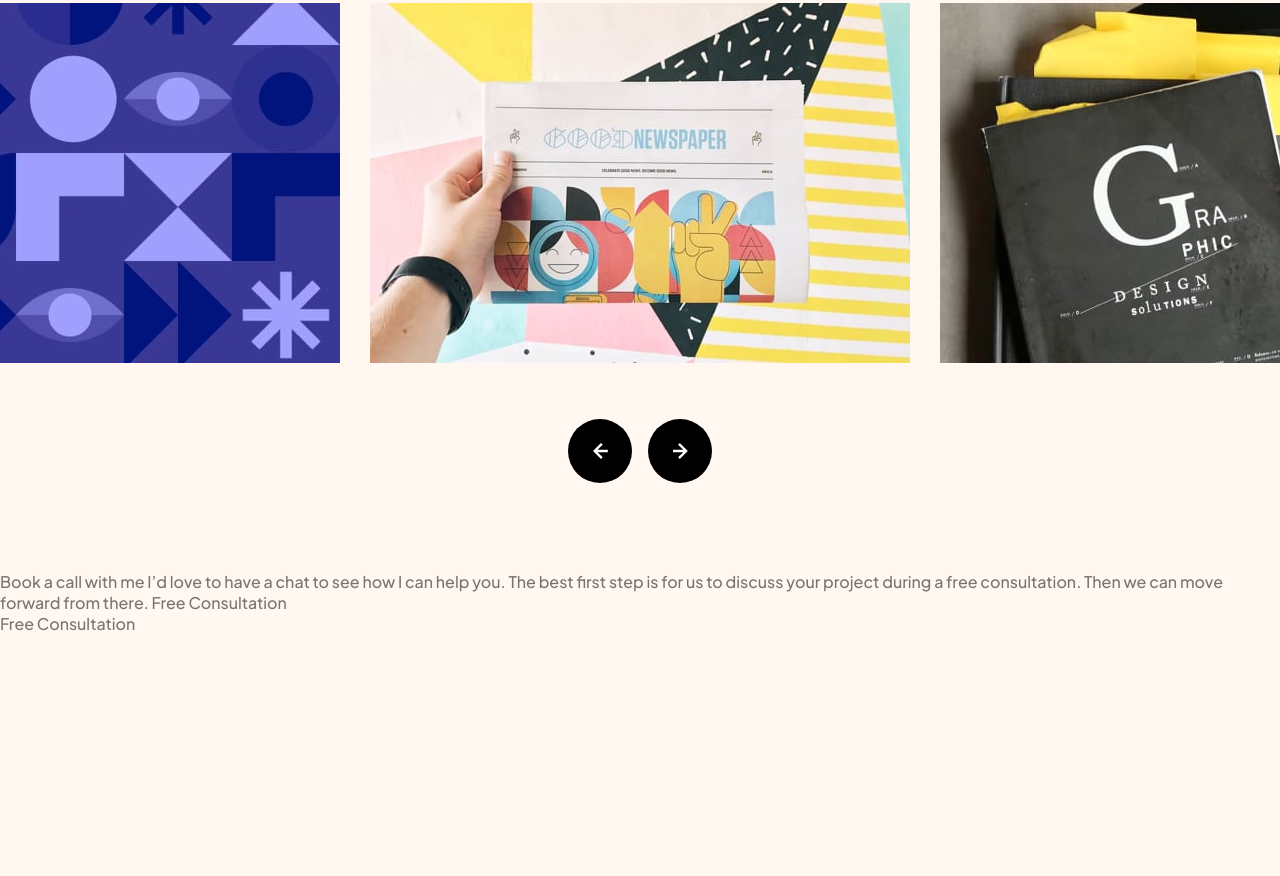
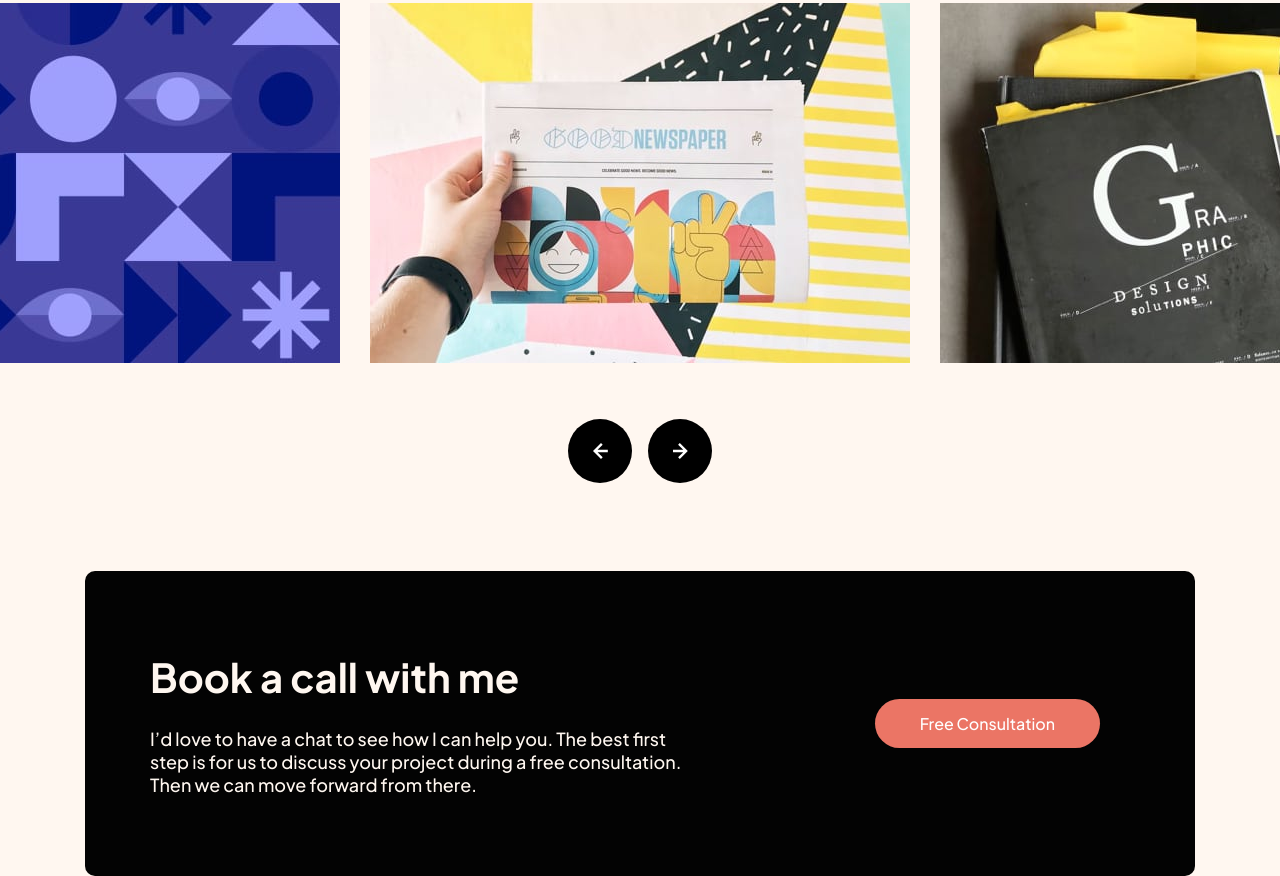
Before and after one commit to aleknovkovski/FEM-single-page-design-portfolio, a plain HTML site: page working/index.html in a window 1280 px wide. Shown: the part 1468-2344 px from the top of the page. Before the commit the page ends 2102 px from the top, so only its background shows below. Drawn offline with Linux system fonts and the light colour scheme.

Commit message:
Style booking-call box

```diff
--- a/working/index.html
+++ b/working/index.html
@@ -70,19 +70,19 @@
         <div class="slide-btn next-slide-btn"><img src="assets/icon-arrow-right.svg" alt=""></div>
       </div>
     </div>
-    <div>
-      Book a call with me
-
-      I’d love to have a chat to see how I can help you. The best first step is for us to discuss your project during a
-      free consultation. Then we can move forward from there.
-
-      Free Consultation
+    <div class="booking-box container">
+        <div class="booking-box-text">
+            <h2>Book a call with me</h2>
+            <p>I’d love to have a chat to see how I can help you. The best first step is for us to discuss your project during a
+                free consultation. Then we can move forward from there.</p>
+        </div>
+      <a href="https://github.com" class="btn btn-light">Free Consultation</a>
     </div>
   </main>
-  <footer>
-    <div class="logo"></div>
-    Free Consultation
-  </footer>
+<!--  <footer>-->
+<!--    <div class="logo"></div>-->
+<!--    Free Consultation-->
+<!--  </footer>-->
 <script type="text/javascript" src="index.js"></script>
 </body>
 </html>
--- a/working/style.css
+++ b/working/style.css
@@ -1,5 +1,6 @@
 * {
     margin: 0;
+    box-sizing: border-box;
 }
 
 html {
@@ -245,3 +246,25 @@ h3 {
 .slide-btn img {
     width: 15px;
 }
+
+.booking-box {
+    background: var(--black);
+    border-radius: 10px;
+    padding: 80px 95px 80px 65px;
+    display: flex;
+    align-items: center;
+    justify-content: space-between;
+    /*align-content: flex-start;*/
+    /*justify-items: flex-start;*/
+    font-size: var(--18px);
+    color: var(--light-cream);
+}
+
+.booking-box-text {
+    width: 540px;
+}
+
+.booking-box h2 {
+    margin-bottom: 25px;
+    color: var(--light-cream);
+}
```
